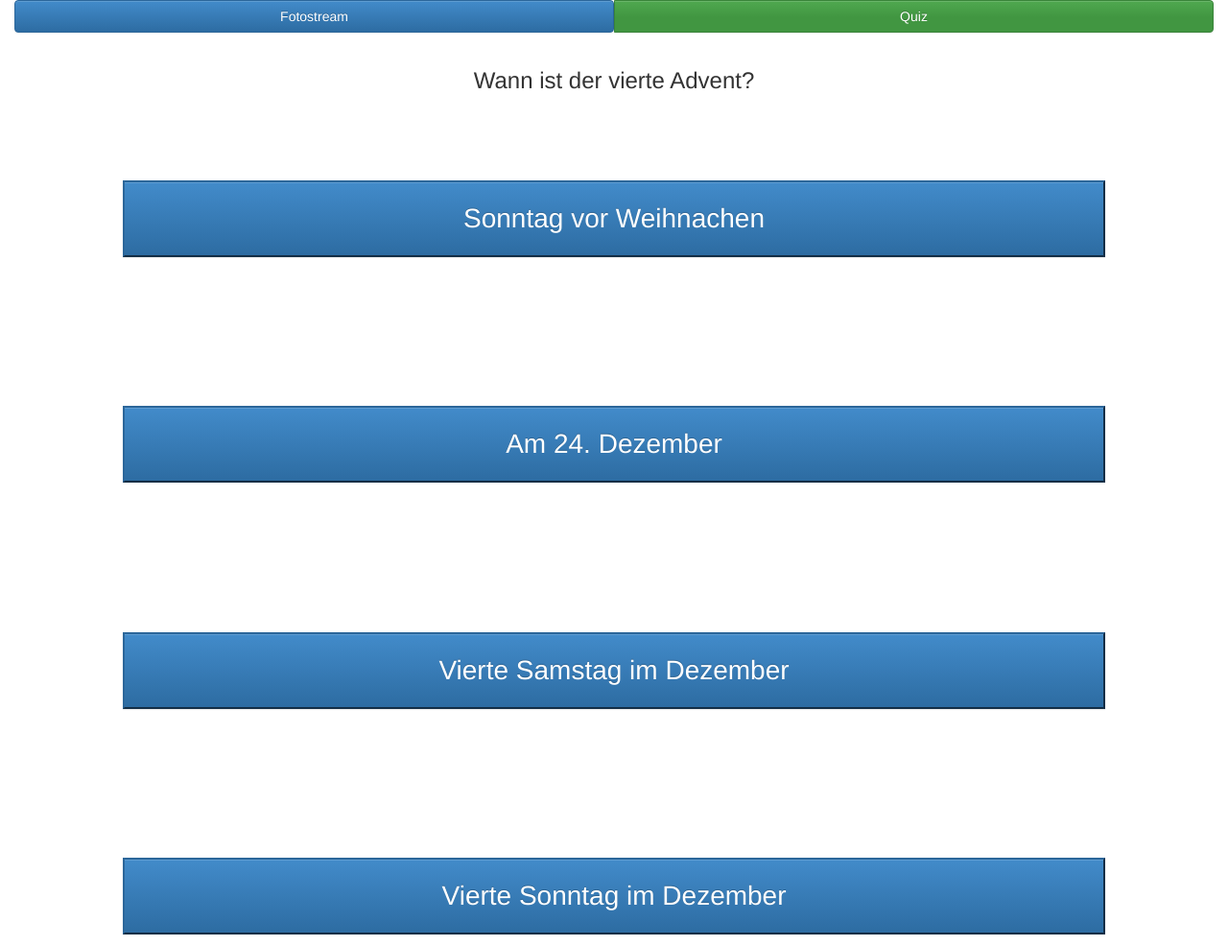
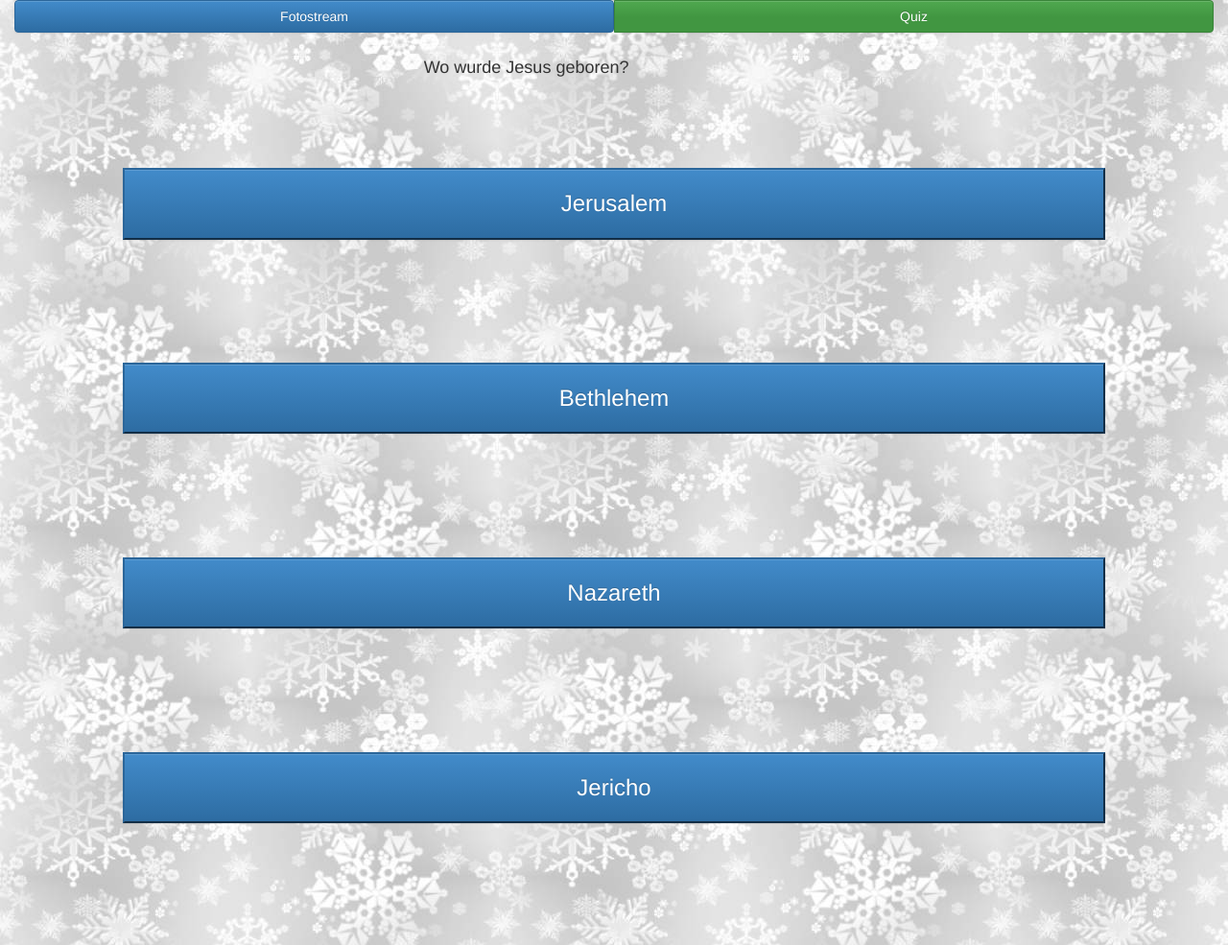
Before and after one commit to adnoela/hci, a PHP site: page /quizmobile.php in a window 1280 px wide. Shown: the whole page at 96% size. Run offline with PHP 8.4, Linux system fonts and the light colour scheme; some libraries are stand-ins or nearby versions.

Commit message:
background img for all pages

```diff
--- a/css/main.css
+++ b/css/main.css
@@ -8,7 +8,8 @@ html{
 }
 body{
     position:absolute; top:0; bottom:0; right:0; left:0;
-    height: 100%
+    height: 100%;
+    background-image: url(../pics/flakes.jpg);
 }
 
 #header{
@@ -69,13 +70,13 @@ body{
 }
 .btn-x2 {
     padding: 18px 28px;
-    font-size: 28px;
+    font-size: 24px;
 }
 .qanswer {
     width:80%;
     margin-left: 10%;
-    margin-top: 3%;
-    height: 20%;
+    margin-top: 2%;
+    height: 18%;
 }
 .canvasBox{
     margin-top: -3%;
--- a/drawquiz.php
+++ b/drawquiz.php
@@ -45,7 +45,7 @@ and open the template in the editor.
             <div class="col-xs-4"></div>
             <div class="col-xs-4">
                 <div class="text-center">
-                    <h4>Paint-Quiz</h4>
+                    <h4>Was wird gezeichnet?</h4>
                 </div>
             </div>
             <div class="col-xs-4"></div>
--- a/quizmobile.php
+++ b/quizmobile.php
@@ -24,11 +24,75 @@ if ($_SESSION['currentpage'] === "quiz") {
 
         <link rel="stylesheet" href="css/bootstrap.min.css">
         <link rel="stylesheet" href="css/bootstrap-theme.min.css">
-        <link rel="stylesheet" href="css/main.css">
+        <link rel="stylesheet" type="text/css" href="css/main.css">
 
         <script src="//js.pusher.com/2.2/pusher.min.js" type="text/javascript"></script>
         <script>
             var php_var = '<?php echo session_id(); ?>';
+
+            //TODO php var setzen
+            var qaNumber = 1;
+            var questions = [
+                "Wann ist der vierte Advent?",
+                "Wo wurde Jesus geboren?",
+                "Wie lange haben die Christkindlmärkte offen?",
+                "Welche Aussage über den Schneemann ist falsch?",
+                "Was ist kein Wintermarkt-Getränk?",
+                "Wie heißen nach einem alten Brauch am 4. Dez geschnittene Zweige?"
+            ];
+            var answers = new Array(4);
+            answers[0] = [
+                "A",
+                "Sonntag vor Weihnachten",
+                "Am 24. Dezember",
+                "Viete Samstag im Dezember",
+                "Vierte Sonntag im Dezember"
+            ];
+            answers[1] = [
+                "B",
+                "Jerusalem",
+                "Bethlehem",
+                "Nazareth",
+                "Jericho"
+            ];
+            answers[2] = [
+                "A",
+                "Bis zum 24. Dezember",
+                "Bis Silvester",
+                "Bis zum 4. Advent",
+                "Bis Ende Jänner"
+            ];
+            answers[3] = [
+                "D",
+                "Er repräsentierte früher den Winter",
+                "Er hat meistens eine Karotten-Nase",
+                "Augen bestehen aus Kieselsteinen oder Kohlen",
+                "Muss mindestens 1,5m hoch sein"
+            ];
+            answers[4] = [
+                "C",
+                "Jagatee",
+                "Feuerzangenbowle",
+                "Mojito",
+                "Lumbumba"
+            ];
+            answers[5] = [
+                "B",
+                "Annazweige",
+                "Barbarazweige",
+                "Biancazweige",
+                "Mariazweige"
+            ];
+
+            var rightA;
+            function setQandA () {
+                document.getElementById("question").innerHTML = questions[qaNumber];
+                document.getElementById("btnA").innerHTML = answers[qaNumber][1];
+                document.getElementById("btnB").innerHTML = answers[qaNumber][2];
+                document.getElementById("btnC").innerHTML = answers[qaNumber][3];
+                document.getElementById("btnD").innerHTML = answers[qaNumber][4];
+                rightA = answers[qaNumber][0];
+            }
 
             var pusher = new Pusher('436afa5718199f3db91b');
             var answerChannel = pusher.subscribe('quizEndChannel');
@@ -58,16 +122,12 @@ if ($_SESSION['currentpage'] === "quiz") {
 
                 request.open('post', "pusherAnswer.php?input=" + answer + "E" + php_var, true);
                 request.send(null);
+            }
 
-                //document.getElementById("answer-A").disabled = true;
-                //document.getElementById("answer-B").disabled = true;
-                //document.getElementById("answer-C").disabled = true;
-                //document.getElementById("answer-D").disabled = true;
-            }
 
             function endQuiz(id) {
                 //TODO: check if this is the winner!
-                showRightAnswer('A');
+                showRightAnswer(rightA);
                 if (id == php_var)
                 {
                     // setTimeout(function(){ window.location.href = "http://dacima.lima-city.de/drawing.php"; }, 3000);
@@ -94,7 +154,7 @@ if ($_SESSION['currentpage'] === "quiz") {
         </script>
 
     </head>
-    <body>
+    <body onload ="setQandA()" >
         <div class="col-xs-12">
             <div class="btn-group btn-group-justified" role="group">
                 <div class="btn-group" role="group">
@@ -110,27 +170,25 @@ if ($_SESSION['currentpage'] === "quiz") {
         <div id="firstrow" class="row-fluid">
             <div class="col-xs-4"></div>
             <div class="col-xs-4">
-                <div class="text-center">
-                    <h3>Wann ist der vierte Advent? </h3>
+                <div class="text-justify">
+                    <h4 id="question">abc</h4>
                 </div>
             </div>
             <div class="col-xs-4"></div>
         </div>
-        <div class="quizanswers">
 
             <div class="qanswer">
-                <button class="btn-x2 btn-primary btn-block" id="btnA" onclick="sendAnswer('A')">Sonntag vor Weihnachen</button>
+                <button class="btn-x2 btn-primary btn-block" id="btnA" onclick="sendAnswer('A')"></button>
             </div>
             <div class="qanswer">
-                <button class="btn-x2 btn-primary btn-block" id="btnB" onclick="sendAnswer('B')">Am 24. Dezember</button>
+                <button class="btn-x2 btn-primary btn-block" id="btnB" onclick="sendAnswer('B')"></button>
             </div>
             <div class="qanswer">
-                <button class="btn-x2 btn-primary btn-block" id="btnC" onclick="sendAnswer('C')">Vierte Samstag im Dezember</button>
+                <button class="btn-x2 btn-primary btn-block" id="btnC" onclick="sendAnswer('C')"></button>
             </div>
             <div class="qanswer">
-                <button class="btn-x2 btn-primary btn-block" id="btnD" onclick="sendAnswer('D')">Vierte Sonntag im Dezember</button>
+                <button class="btn-x2 btn-primary btn-block" id="btnD" onclick="sendAnswer('D')"></button>
             </div>
-        </div>
 
     </div>
 
```
Also changed, not shown: pics/flakes.jpg (added), pics/snowflakes.jpg (added).
